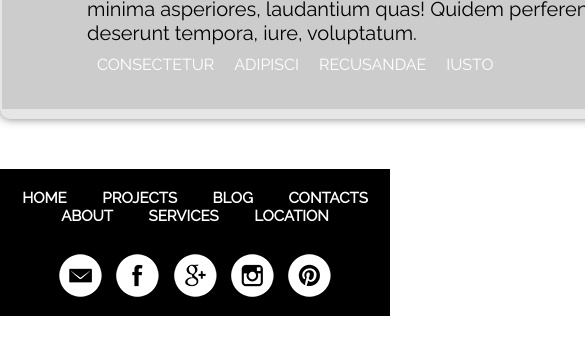
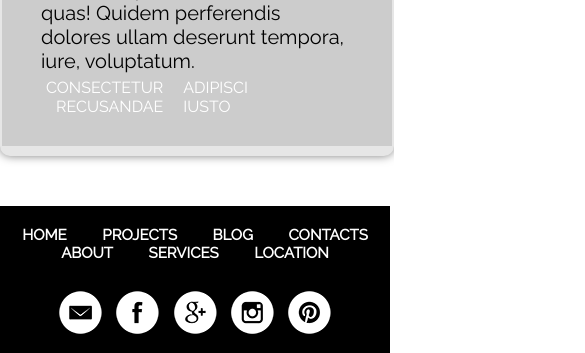
Before and after one commit to MisTake-404/Layout_01, a plain HTML site: page blog.html in a window 390 px wide. Shown: the part 695-1048 px from the top of the page, 585 px wide, since content can reach past the window. Before the commit the page ends 1011 px from the top, so only its background shows below. Drawn offline with nearby package versions, Linux system fonts and the light colour scheme.

Commit message:
3 page
Доработка 3 страницы (адаптив)

```diff
--- a/blog.html
+++ b/blog.html
@@ -45,12 +45,12 @@
 						<span>Lorem ipsum dolor sit amet, consectetur adipisicing elit. Nostrum recusandae odit iure obcaecati adipisci enim iusto maxime aspernatur unde ipsum eos quam veritatis, quia est voluptatibus amet tempore minima asperiores, laudantium quas! Quidem perferendis dolores ullam deserunt tempora, iure, voluptatum.</span>
 					</div>
 					<div class="tags">
-						<div class="ul">
-							<a href="#">consectetur</a>
-							<a href="#">adipisci</a>
-							<a href="#">recusandae</a>
-							<a href="#">iusto</a>
-						</div>
+						<ul>
+							<li><a href="#">consectetur</a></li>
+							<li><a href="#">adipisci</a></li>
+							<li><a href="#">recusandae</a></li>
+							<li><a href="#">iusto</a></li>
+						</ul>
 					</div>
 				 </div>
 
--- a/style.css
+++ b/style.css
@@ -206,17 +206,15 @@ footer nav a{
 	border-right: 2px solid #e6e6e6;
 	border-left: 2px solid #e6e6e6;
 	box-shadow:0 0 10px rgba(0,0,0,0.5);
+	max-width: 100%;
 }
 .header {
 	display: flex;
 	justify-content: center;
-	border-radius: 10px;
 }
 .header img {
 	border-radius: 10px;
-}
-.photo{
-
+	max-width: 100%;
 }
 .body{
 	width: 80%;
@@ -231,14 +229,22 @@ footer nav a{
 	font-size: 20px;
 	margin: 10px 0 5px;
 }
-.ul{
+ul{
 	display: flex;
+	flex-wrap: wrap;
+	flex-direction: row;
+
+}
+.tags li + li{
+	margin-left: 10px;
 }
 .tags a{
-	margin: 5px 10px;
-	border: 1 solid #fff;
-	border-radius: 10px;
 	color: #fff;
 	text-transform: uppercase;
 	text-align: center;
+	flex-wrap: wrap;
+	max-width: 100%;
+	box-sizing: border-box;
+	outline: 1 solid #fff;
+	padding: 5px;
 }
```
